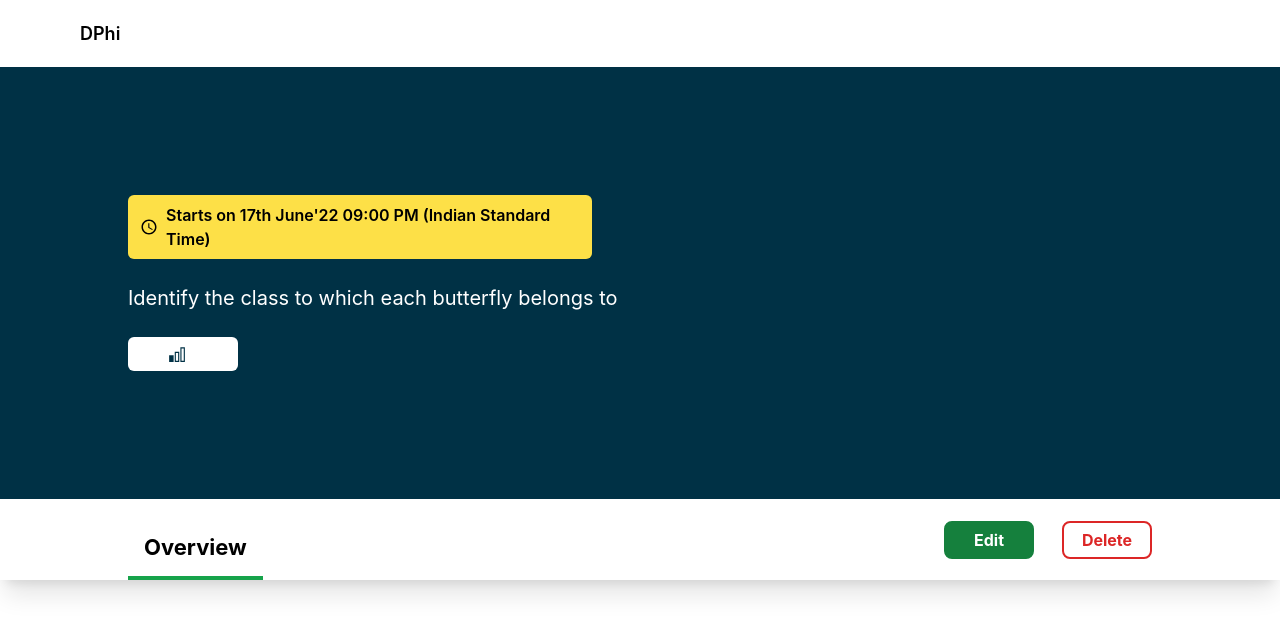
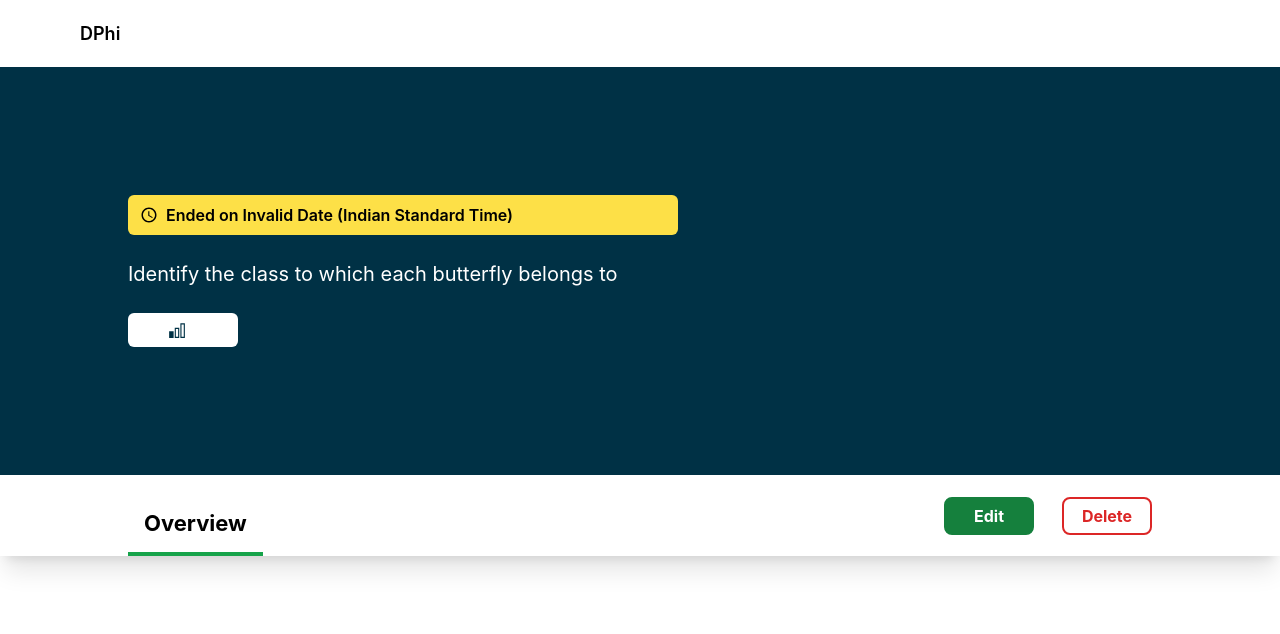
Before and after one commit to AmritHimanshu/Hackathon-Assignment-AI-Planet, a React (Create React App) app in the folder client/: page /challenge-detail/1 in a window 1280 px wide. Shown: the top 634 px of the page. Built offline with nearby package versions, Linux system fonts and the light colour scheme.

Commit message:
added date in challege detail

```diff
--- a/client/src/components/ChallengeDetail.tsx
+++ b/client/src/components/ChallengeDetail.tsx
@@ -2,31 +2,57 @@ import { useState } from 'react';
 import { useLocation, useNavigate, useParams } from 'react-router-dom';
 import AccessTimeIcon from '@mui/icons-material/AccessTime';
 
-function ChallengeDetails (){
-
+function ChallengeDetails() {
     const location = useLocation();
     const queryParams = new URLSearchParams(location.search);
     const dataObj = Object.fromEntries(queryParams.entries());
-    const data = JSON.stringify(dataObj);
 
     const params = useParams();
     const navigate = useNavigate();
 
     const [challenge, setChallenge] = useState(dataObj);
 
+    const start_date = new Date(challenge.start_date);
+    const end_date = new Date(challenge.end_date);
+
+    const getEventStatus = (start_date: Date, end_date: Date) => {
+        const currentDate = new Date();
+
+        if (currentDate < start_date) {
+            return "Upcoming";
+        } else if (currentDate >= start_date && currentDate <= end_date) {
+            return "Active";
+        } else {
+            return "Past";
+        }
+    };
+
+    const eventStatus = getEventStatus(start_date, end_date);
+
+    const formatDate = (date: Date) => {
+        return date.toLocaleString('en-US', {
+            day: 'numeric',
+            month: 'short',
+            year: 'numeric',
+            hour: 'numeric',
+            minute: 'numeric',
+            hour12: true
+        });
+    };
+
     const handleOnEdit = () => {
-        const queryParams = new URLSearchParams(challenge).toString();
-        navigate(`/edit-challenge/${parseInt(params.idx || '0',10)}?${queryParams}`);
+        const queryParams = new URLSearchParams(dataObj).toString();
+        navigate(`/edit-challenge/${parseInt(params.idx || '0', 10)}?${queryParams}`);
     }
 
     const handleOnDelete = () => {
         let listObj = [];
         let list = localStorage.getItem('challenge-list');
-        if(list == null) listObj = [];
+        if (list == null) listObj = [];
         else {
             listObj = JSON.parse(list);
             const updatedList = listObj.filter((_:any, index:number) => index !== parseInt(params.idx || '0', 10));
-            localStorage.setItem('challenge-list',JSON.stringify(updatedList));
+            localStorage.setItem('challenge-list', JSON.stringify(updatedList));
         }
         navigate('/');
     };
@@ -38,9 +64,17 @@ function ChallengeDetails (){
             </div>
 
             <div className="p-32 bg-[#003145] text-white space-y-6 cursor-default">
-                <div className='px-3 py-2 bg-yellow-300  text-black w-[464px] rounded-md font-semibold flex items-center space-x-2'>
-                    <AccessTimeIcon sx={{fontSize:"18px"}}/> <span>Starts on 17th June'22 09:00 PM (Indian Standard Time)</span>
+                <div className='px-3 py-2 bg-yellow-300 text-black w-[550px] rounded-md font-semibold flex items-center space-x-2'>
+                    <AccessTimeIcon sx={{ fontSize: "18px" }} />
+                    <span>
+                        {eventStatus === "Upcoming" && `Starts on ${formatDate(start_date)} (Indian Standard Time)`}
+
+                        {eventStatus === "Active" && `Ongoing - Started on ${formatDate(start_date)} (Indian Standard Time)`}
+
+                        {eventStatus === "Past" && `Ended on ${formatDate(end_date)} (Indian Standard Time)`}
+                    </span>
                 </div>
+
                 <div className='text-[42px] font-bold'>
                     <p>{challenge.challenge_name}</p>
                 </div>
@@ -62,18 +96,10 @@ function ChallengeDetails (){
             </div>
 
             <div className='px-32 py-20'>
-                {/* <p className='whitespace-pre-wrap w-[956px] font-semibold text-[18px] text-[#64607D] leading-10'>
-                    Butterflies are the adult flying stage of certain insects belonging to an order or group called Lepidoptera. The word "Lepidoptera" means "scaly wings" in Greek. This name perfectly suits the insects in this group because their wings are covered with thousands of tiny scales overlapping in rows.
-
-                    An agency of the Governmental Wildlife Conservation is planning to implement an automated system based on computer vision so that it can identify butterflies based on captured images. As a consultant for this project, you are responsible for developing an efficient model.
-
-                    Your Task is to build an Image Classification Model using CNN that classifies to which class of weather each image belongs to.
-                </p> */}
                 <p className='whitespace-pre-wrap w-[956px] font-semibold text-[18px] text-[#64607D] leading-10'>{challenge.description}</p>
             </div>
-
         </div>
-    )
+    );
 }
 
 export default ChallengeDetails;
```
